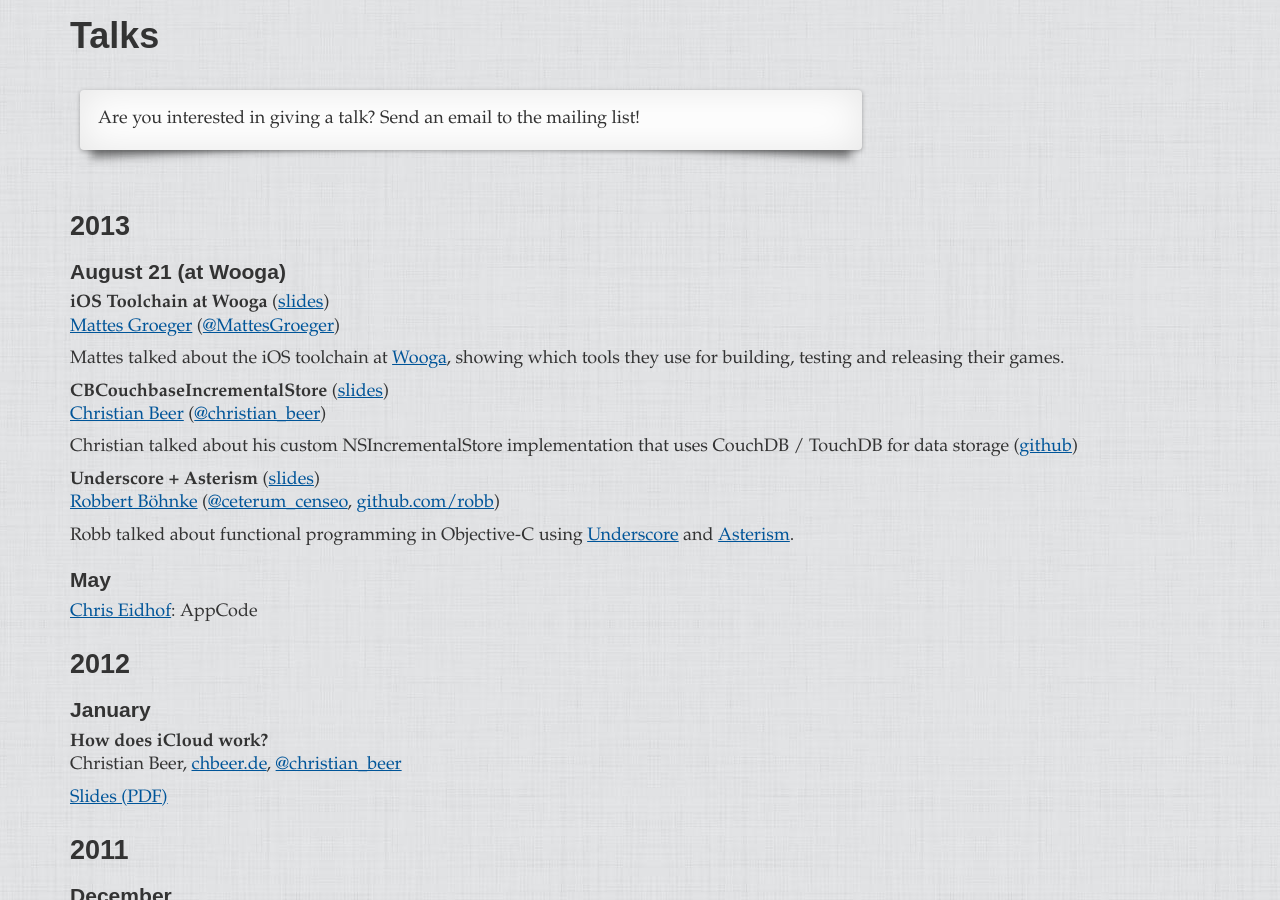
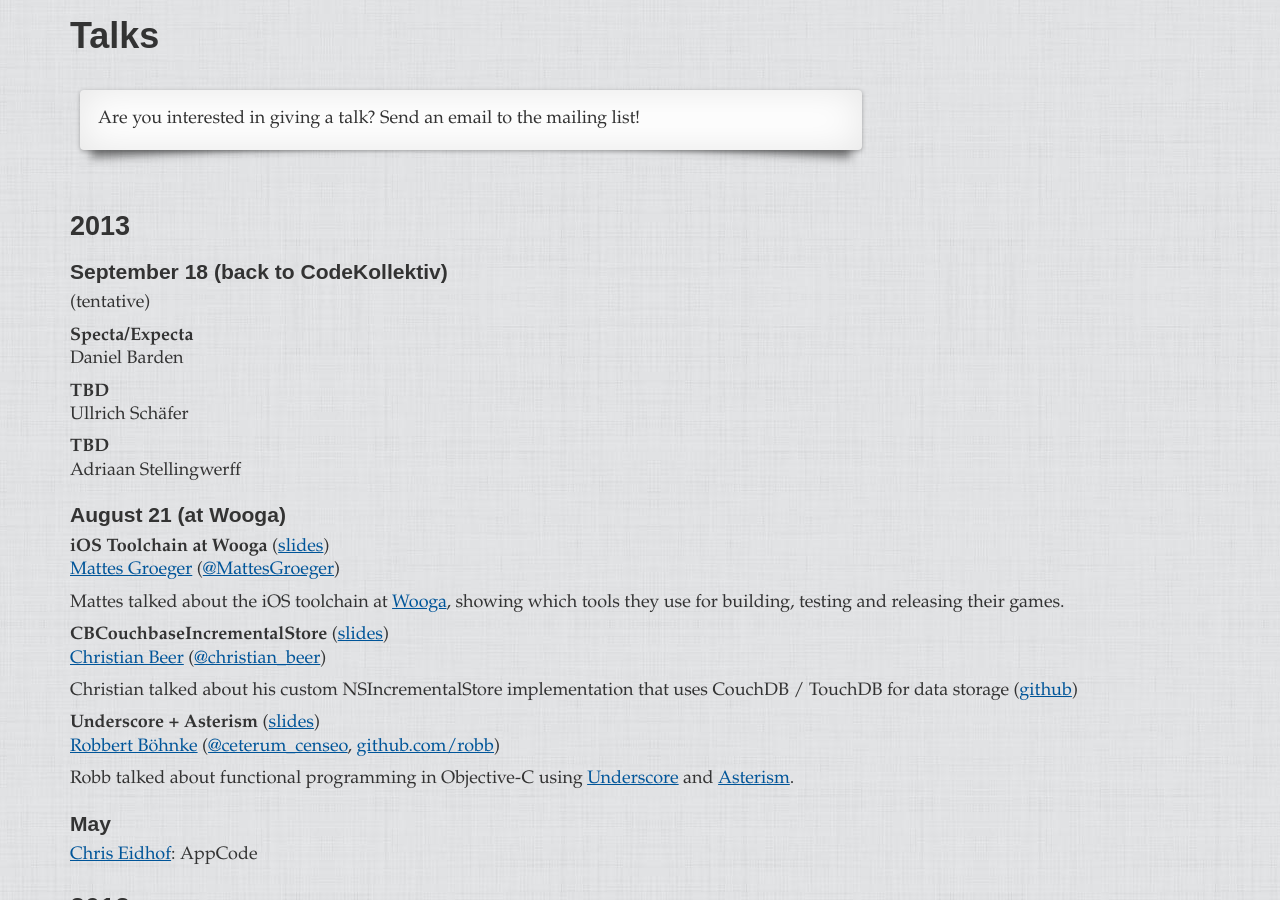
Before and after one commit to cocoaheads-berlin/cocoaheads-berlin.github.com, a Jekyll site: the page built from index.markdown, in a window 1280 px wide and 900 px high, scrolled down 1338 px. Built offline with Jekyll 4.4.1, drawn with Linux system fonts in a browser that asks for light colours; some web fonts are replaced; Markdown is read by kramdown in place of the engine named in the settings.

Commit message:
update the list of talks for sept. 18th

```diff
--- a/index.markdown
+++ b/index.markdown
@@ -70,6 +70,21 @@ list!
 
 ## 2013
 
+### September 18 (back to CodeKollektiv)
+
+(tentative)
+
+**Specta/Expecta**<br>
+Daniel Barden
+
+**TBD** <br>
+Ullrich Schäfer
+
+**TBD** <br>
+Adriaan Stellingwerff
+
+
+
 ### August 21 (at Wooga)
 
 **iOS Toolchain at Wooga** ([slides](http://www.slideshare.net/MattesGroeger/slides-woogaios-toolchain))<br>
```
